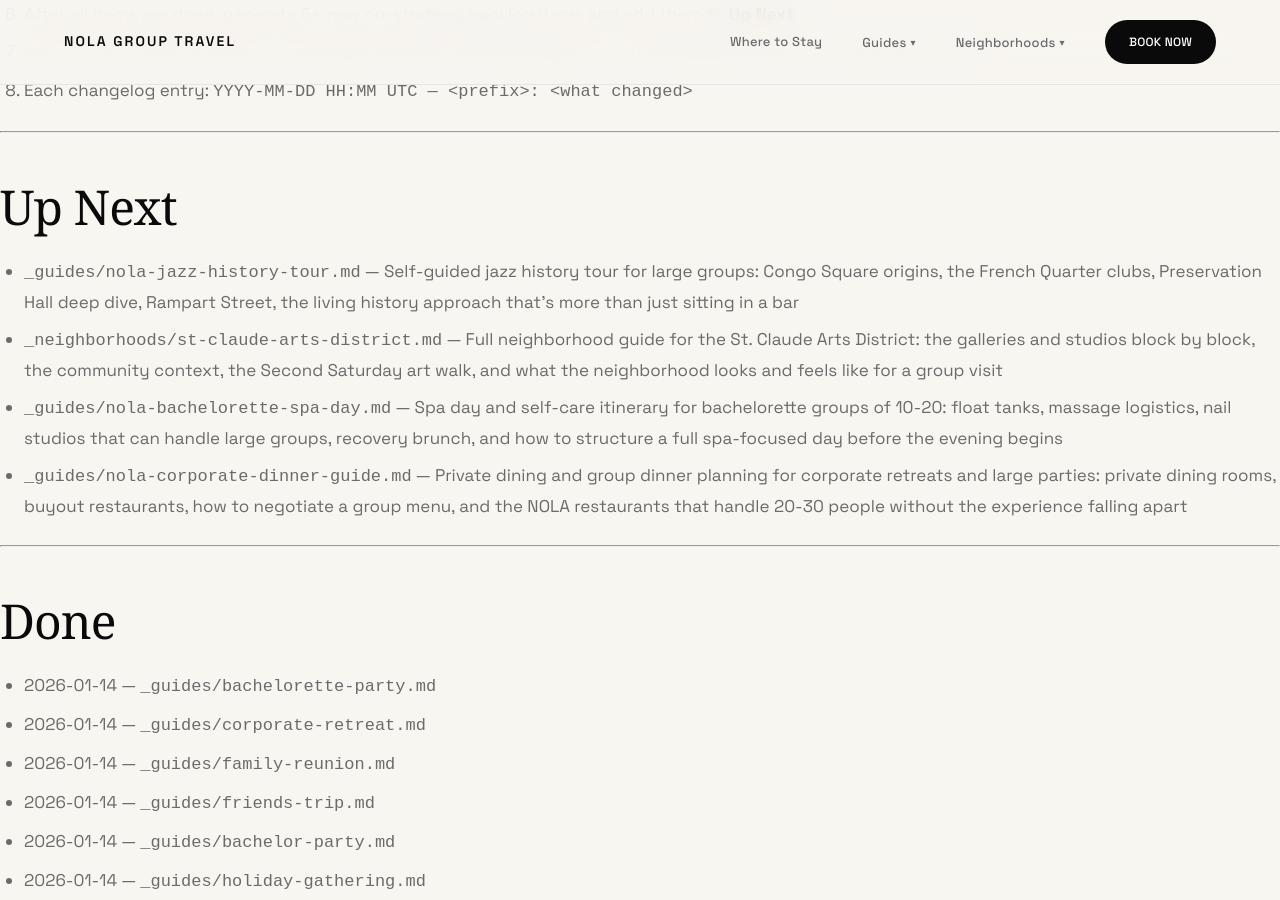
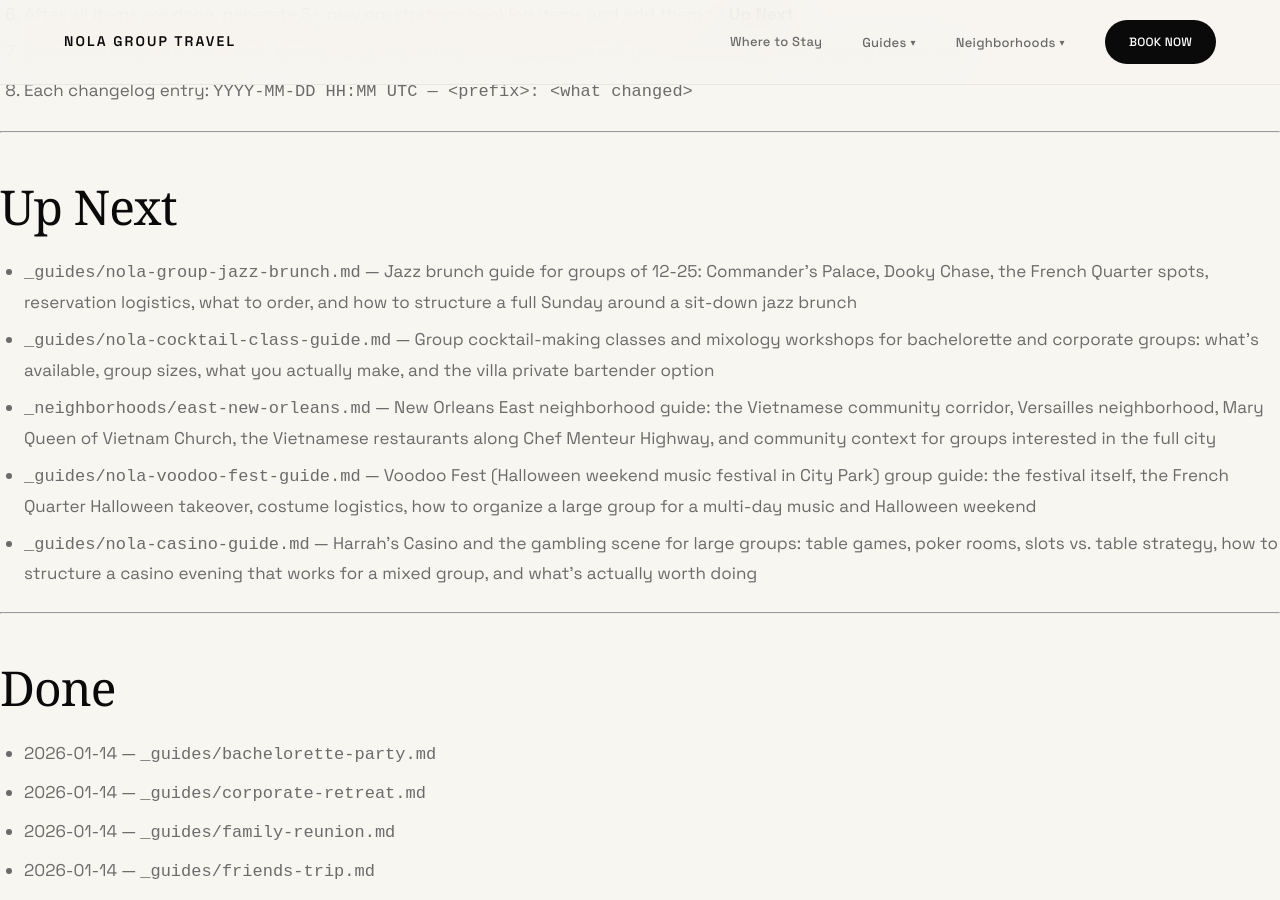
Before and after one commit to sjworth-dev/nola-group-travel, a Jekyll site: the page built from ROADMAP.md, in a window 1280 px wide and 900 px high, scrolled down 3353 px. Built offline with Jekyll 4.4.1, drawn with Linux system fonts in a browser that asks for light colours; some web fonts are replaced; our own code applies the rules of GitHub Pages for plain Markdown files; some of the changed text lies outside the part shown.

Commit message:
seo: update ROADMAP — move 4 completed items to Done, add 5 new backlog items
https://claude.ai/code/session_01YMCKpyFWNd4NAzC7sjJoDU

```diff
--- a/ROADMAP.md
+++ b/ROADMAP.md
@@ -97,10 +97,11 @@ New guides go in `_guides/<slug>.md`. New neighborhood pages go in `_neighborhoo
 
 ## Up Next
 
-- `_guides/nola-jazz-history-tour.md` — Self-guided jazz history tour for large groups: Congo Square origins, the French Quarter clubs, Preservation Hall deep dive, Rampart Street, the living history approach that's more than just sitting in a bar
-- `_neighborhoods/st-claude-arts-district.md` — Full neighborhood guide for the St. Claude Arts District: the galleries and studios block by block, the community context, the Second Saturday art walk, and what the neighborhood looks and feels like for a group visit
-- `_guides/nola-bachelorette-spa-day.md` — Spa day and self-care itinerary for bachelorette groups of 10-20: float tanks, massage logistics, nail studios that can handle large groups, recovery brunch, and how to structure a full spa-focused day before the evening begins
-- `_guides/nola-corporate-dinner-guide.md` — Private dining and group dinner planning for corporate retreats and large parties: private dining rooms, buyout restaurants, how to negotiate a group menu, and the NOLA restaurants that handle 20-30 people without the experience falling apart
+- `_guides/nola-group-jazz-brunch.md` — Jazz brunch guide for groups of 12-25: Commander's Palace, Dooky Chase, the French Quarter spots, reservation logistics, what to order, and how to structure a full Sunday around a sit-down jazz brunch
+- `_guides/nola-cocktail-class-guide.md` — Group cocktail-making classes and mixology workshops for bachelorette and corporate groups: what's available, group sizes, what you actually make, and the villa private bartender option
+- `_neighborhoods/east-new-orleans.md` — New Orleans East neighborhood guide: the Vietnamese community corridor, Versailles neighborhood, Mary Queen of Vietnam Church, the Vietnamese restaurants along Chef Menteur Highway, and community context for groups interested in the full city
+- `_guides/nola-voodoo-fest-guide.md` — Voodoo Fest (Halloween weekend music festival in City Park) group guide: the festival itself, the French Quarter Halloween takeover, costume logistics, how to organize a large group for a multi-day music and Halloween weekend
+- `_guides/nola-casino-guide.md` — Harrah's Casino and the gambling scene for large groups: table games, poker rooms, slots vs. table strategy, how to structure a casino evening that works for a mixed group, and what's actually worth doing
 
 ---
 
@@ -241,6 +242,10 @@ New guides go in `_guides/<slug>.md`. New neighborhood pages go in `_neighborhoo
 - 2026-06-03 — `_guides/nola-art-gallery-guide.md`
 - 2026-06-03 — `_guides/nola-group-bike-tour-guide.md`
 - 2026-06-04 — `_guides/nola-oyster-bar-guide.md`
+- 2026-06-04 — `_guides/nola-jazz-history-tour.md`
+- 2026-06-04 — `_neighborhoods/st-claude-arts-district.md`
+- 2026-06-04 — `_guides/nola-bachelorette-spa-day.md`
+- 2026-06-04 — `_guides/nola-corporate-dinner-guide.md`
 
 ---
 
@@ -371,3 +376,7 @@ New guides go in `_guides/<slug>.md`. New neighborhood pages go in `_neighborhoo
 2026-06-03 13:00 UTC — content: add _guides/nola-group-bike-tour-guide.md — group cycling guide with four routes, guided vs. self-guided comparison, rental logistics, and group management techniques
 
 2026-06-04 10:00 UTC — content: add _guides/nola-oyster-bar-guide.md — Gulf oyster culture, four preparations, oyster crawl structure, and ordering logistics for groups of 15-25
+2026-06-04 11:00 UTC — content: add _guides/nola-jazz-history-tour.md — self-guided jazz history tour for large groups from Congo Square to Frenchmen Street
+2026-06-04 11:10 UTC — content: add _neighborhoods/st-claude-arts-district.md — gallery guide, Second Saturday logistics, and community context for large group visits
+2026-06-04 11:20 UTC — content: add _guides/nola-bachelorette-spa-day.md — float tanks, group massage booking, nail studio logistics, and villa-as-base-camp spa day structure for groups of 10-20
+2026-06-04 11:30 UTC — content: add _guides/nola-corporate-dinner-guide.md — private dining rooms, buyout logistics, group menu negotiation, and corporate dinner mechanics for groups of 20-30
```
